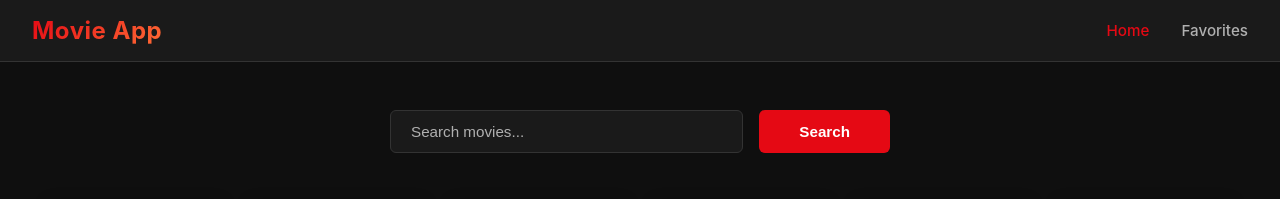
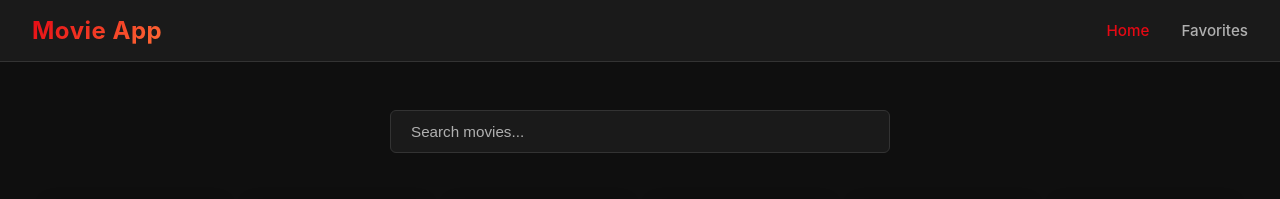
Before and after one commit to abdulkareem25/basic-react-project, a React (Vite) app: page / in a window 1280 px wide. Shown: the top 199 px of the page. Built offline with nearby package versions, Linux system fonts and the light colour scheme.

Commit message:
search feature created

```diff
--- a/src/components/Main.jsx
+++ b/src/components/Main.jsx
@@ -4,12 +4,12 @@ import { useContext } from "react"
 import { MoviesContext } from "../contexts/MoviesProvider"
 
 const Main = () => {
-    const { movies, toggleFavorite } = useContext(MoviesContext);
+    const { filteredMovies, toggleFavorite } = useContext(MoviesContext);
 
     return (
         <main className="main-content">
             <SearchSection />
-            <MoviesSection movies={movies} toggleFavorite={toggleFavorite} />
+            <MoviesSection movies={filteredMovies} toggleFavorite={toggleFavorite} />
         </main>
     )
 }
--- a/src/components/SearchSection.jsx
+++ b/src/components/SearchSection.jsx
@@ -1,4 +1,13 @@
+import { useContext } from "react";
+import { MoviesContext } from "../contexts/MoviesProvider";
+
 const SearchSection = () => {
+    const { searchQuery, setSearchQuery } = useContext(MoviesContext);
+
+    const handleSearch = (e) => {
+        setSearchQuery(e.target.value);
+    };
+
     return (
         <section className="search-section">
             <div className="search-container">
@@ -6,8 +15,9 @@ const SearchSection = () => {
                     type="text"
                     placeholder="Search movies..."
                     className="search-input"
+                    value={searchQuery}
+                    onChange={handleSearch}
                 />
-                <button className="search-btn">Search</button>
             </div>
         </section>
     )
--- a/src/contexts/MoviesProvider.jsx
+++ b/src/contexts/MoviesProvider.jsx
@@ -4,6 +4,7 @@ export const MoviesContext = createContext();
 
 const MoviesProvider = ({ children }) => {
     const [movies, setMovies] = useState([]);
+    const [searchQuery, setSearchQuery] = useState("");
 
     useEffect(() => {
         setMovies([
@@ -36,8 +37,12 @@ const MoviesProvider = ({ children }) => {
         ))
     }
 
+    const filteredMovies = movies.filter(movie =>
+        movie.title.toLowerCase().includes(searchQuery.toLowerCase())
+    );
+
     return (
-        <MoviesContext.Provider value={{ movies, toggleFavorite }} >
+        <MoviesContext.Provider value={{ movies, filteredMovies, toggleFavorite, searchQuery, setSearchQuery }} >
             {children}
         </MoviesContext.Provider>
     )
--- a/src/index.css
+++ b/src/index.css
@@ -143,28 +143,6 @@ body {
   box-shadow: 0 0 15px rgba(229, 9, 20, 0.2);
 }
 
-.search-btn {
-  padding: 0.75rem 2.5rem;
-  background-color: var(--accent-red);
-  color: white;
-  border: none;
-  border-radius: 6px;
-  font-size: 0.95rem;
-  font-weight: 600;
-  cursor: pointer;
-  transition: all 0.3s ease;
-}
-
-.search-btn:hover {
-  background-color: #cc070d;
-  transform: translateY(-2px);
-  box-shadow: 0 4px 12px rgba(229, 9, 20, 0.4);
-}
-
-.search-btn:active {
-  transform: translateY(0);
-}
-
 /* Movies Section */
 .movies-section {
   width: 100%;
```
